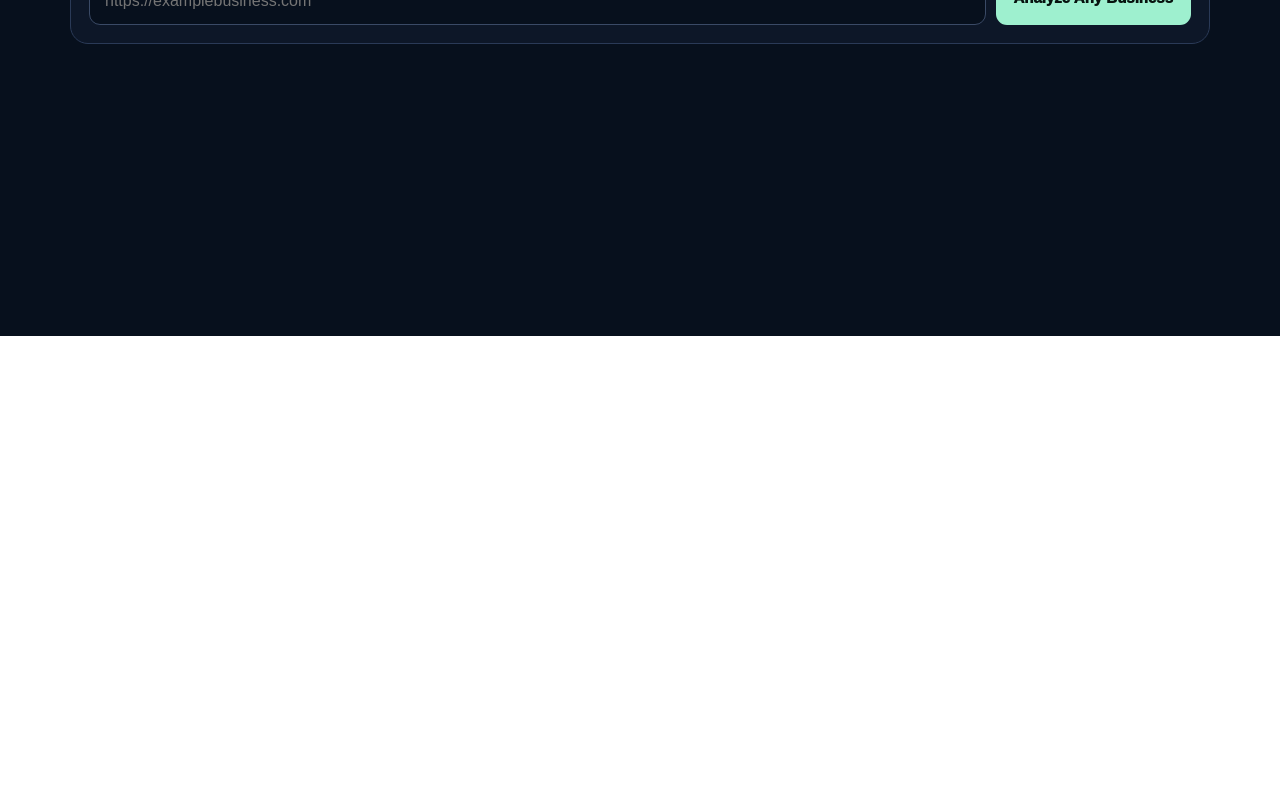
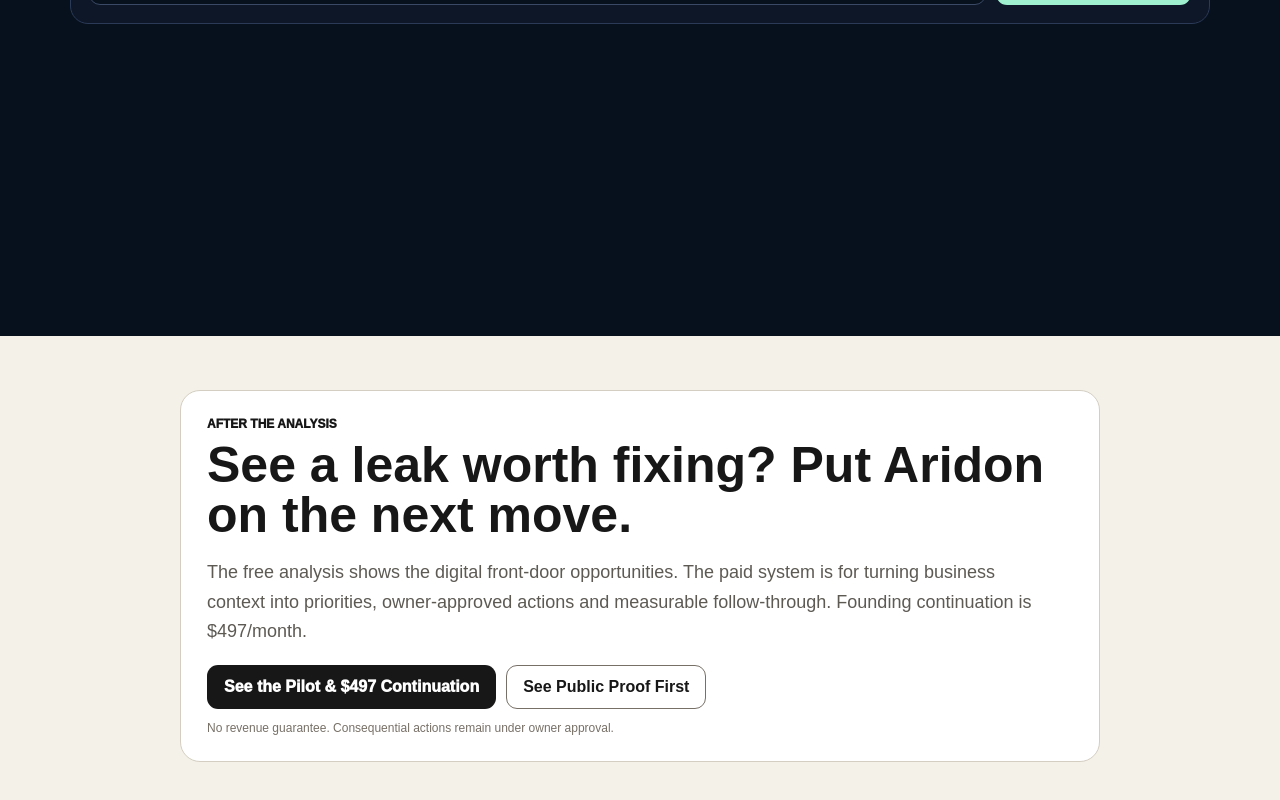
Before and after one commit to jimrusk/aridon-app, a Next.js app: page /analyze-business in a window 1280 px wide. Shown: the part 464-1264 px from the top of the page. Before the commit the page ends 800 px from the top, so only its background shows below. Built offline with nearby package versions, Linux system fonts and the light colour scheme.

Commit message:
Add prospect conversion frame to business analyzer

```diff
--- /dev/null
+++ b/app/analyze-business/layout.tsx
@@ -0,0 +1,20 @@
+import Link from 'next/link';
+
+export default function AnalyzeBusinessLayout({ children }: { children: React.ReactNode }) {
+  return <div className="prospect-analyzer">
+    {children}
+    <section style={{ background: '#F4F1E9', color: '#171717', padding: '54px 20px 68px', fontFamily: 'Arial, sans-serif' }}>
+      <div style={{ maxWidth: 920, margin: '0 auto', background: '#fff', border: '1px solid #D4CEC2', borderRadius: 20, padding: 26 }}>
+        <div style={{ fontSize: 12, fontWeight: 950 }}>AFTER THE ANALYSIS</div>
+        <h2 style={{ fontSize: 'clamp(34px,5vw,50px)', lineHeight: 1, margin: '9px 0 12px' }}>See a leak worth fixing? Put Aridon on the next move.</h2>
+        <p style={{ fontSize: 18, lineHeight: 1.65, color: '#5D5A54', maxWidth: 830 }}>The free analysis shows the digital front-door opportunities. The paid system is for turning business context into priorities, owner-approved actions and measurable follow-through. Founding continuation is $497/month.</p>
+        <div style={{ display: 'flex', gap: 10, flexWrap: 'wrap' }}>
+          <Link href="/business-os/revenue-recovery" style={{ background: '#171717', color: '#fff', textDecoration: 'none', fontWeight: 950, padding: '13px 17px', borderRadius: 11 }}>See the Pilot & $497 Continuation</Link>
+          <Link href="/business-os/proof" style={{ border: '1px solid #777067', color: '#171717', textDecoration: 'none', fontWeight: 900, padding: '12px 16px', borderRadius: 11 }}>See Public Proof First</Link>
+        </div>
+        <p style={{ fontSize: 12, color: '#777067', marginBottom: 0 }}>No revenue guarantee. Consequential actions remain under owner approval.</p>
+      </div>
+    </section>
+    <style>{`.prospect-analyzer main > section > nav > div { display:none !important; }`}</style>
+  </div>;
+}
```
